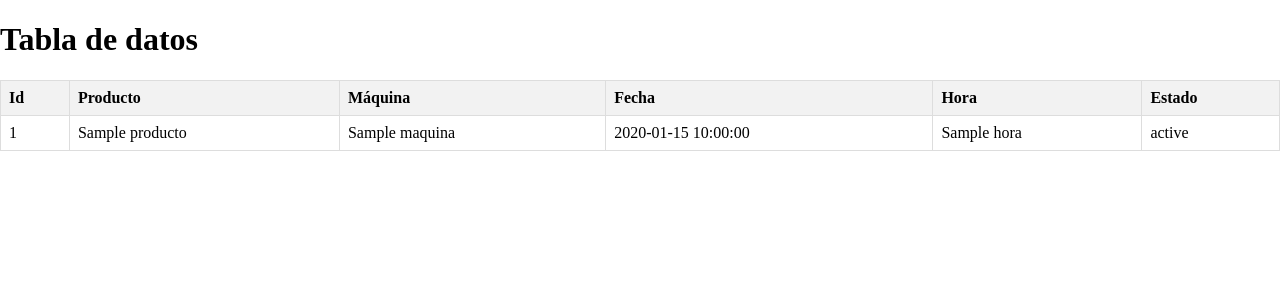
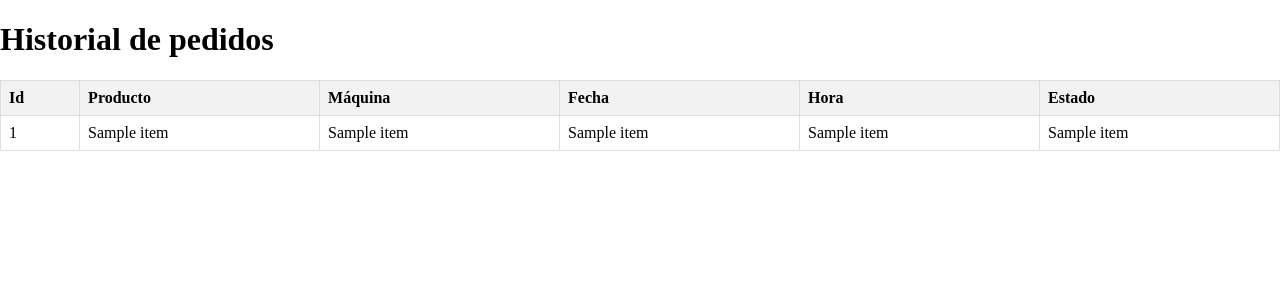
Before and after one commit to marimar33641/proyecto-Final-PDS, a Flask app: template src/templates/pedidos.html in a window 1280 px wide. Shown: the part 38-338 px from the top of the page. Run offline with Flask 3, Linux system fonts and the light colour scheme; the template is opened without the code that fills it: most values are stand-ins (such as "Sample title", 1, 10 or a date in 2020); some libraries are stand-ins or nearby versions.

Commit message:
Despliegue en pedidos, formulario de reserva OK, videos FALTA

```diff
--- a/src/app.py
+++ b/src/app.py
@@ -65,16 +65,32 @@ def reserva():
     return render_template('reservas.html')
 
 
+@app.route('/pedidos')
+
+def pedidos():
+
+    # Crea un cursor para ejecutar consultas SQL
+    cur = db.connection.cursor()
+
+    # Define la consulta SQL para obtener los datos de la tabla 'ventas'
+    query = "SELECT id_producto, producto, maquina, fecha, hora, estado FROM ventas"
+
+    # Ejecuta la consulta SQL
+    cur.execute(query)
+
+    # Obtiene todos los resultados de la consulta
+    data = cur.fetchall()
+
+    # Cierra el cursor
+    cur.close()
+
+    return render_template('pedidos.html', data=data)
 
 
 @app.route('/home')
 def home():
     return render_template('home.html')
 
-@app.route('/pedidos')
-
-def pedidos():
-    return render_template('pedidos.html')
 
 @app.route('/videos')
 
--- a/src/templates/pedidos.html
+++ b/src/templates/pedidos.html
@@ -56,7 +56,7 @@
         </ul>
     </div>
 
-    <h1>Tabla de datos</h1>
+    <h1>Historial de pedidos</h1>
 
     <table>
         <thead>
@@ -72,12 +72,12 @@
         <tbody>
             {% for item in data %}
                 <tr>
-                    <td>{{ item.id }}</td>
-                    <td>{{ item.producto }}</td>
-                    <td>{{ item.maquina }}</td>
-                    <td>{{ item.fecha }}</td>
-                    <td>{{ item.hora }}</td>
-                    <td>{{ item.estado }}</td>
+                    <td>{{ item[0] }}</td>
+                    <td>{{ item[1] }}</td>
+                    <td>{{ item[2] }}</td>
+                    <td>{{ item[3] }}</td>
+                    <td>{{ item[4] }}</td>
+                    <td>{{ item[5] }}</td>
                 </tr>
             {% endfor %}
         </tbody>
--- a/src/templates/reservas.html
+++ b/src/templates/reservas.html
@@ -73,7 +73,7 @@
     </div>
 
     <div class="form-container">
-        <h1>Formulario</h1>
+        <h1>Reserva</h1>
 
         <form action="/reservas" method="post">
             <label for="id">Id:</label>
```
